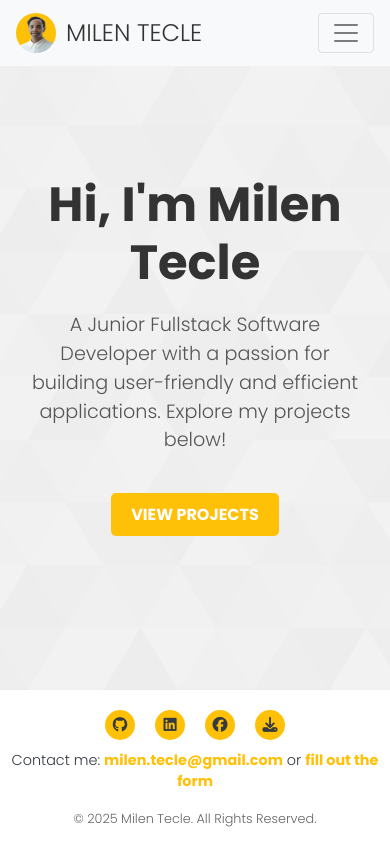
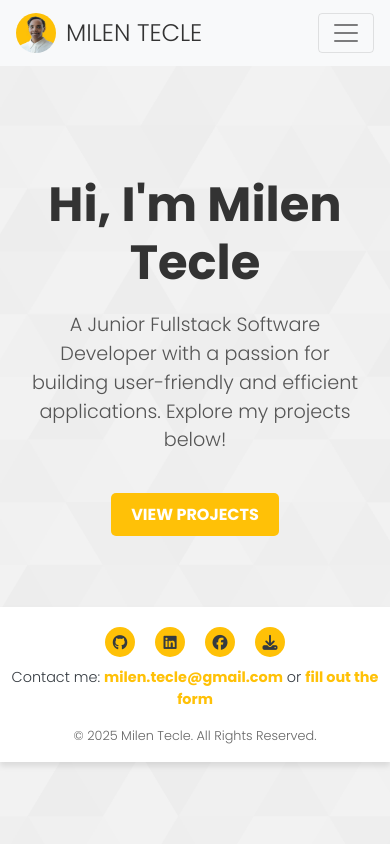
Before and after one commit to MilenTecle/portfolio, a React (Create React App) app: page / in a window 390 px wide. Built offline with nearby package versions, Linux system fonts and the light colour scheme.

Commit message:
adjust footers position on small screens

```diff
--- a/src/styles/Footer.module.css
+++ b/src/styles/Footer.module.css
@@ -63,3 +63,10 @@
     text-align: center;
     margin-bottom: -20px;
   }
+
+  /* Mobile Responsiveness for footer*/
+@media (max-width: 475px) {
+    .footer {
+        position: relative;
+      }
+}
```
